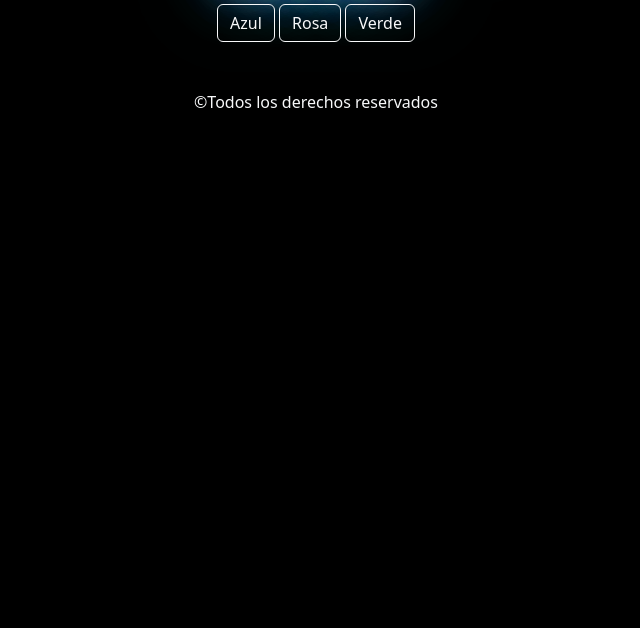
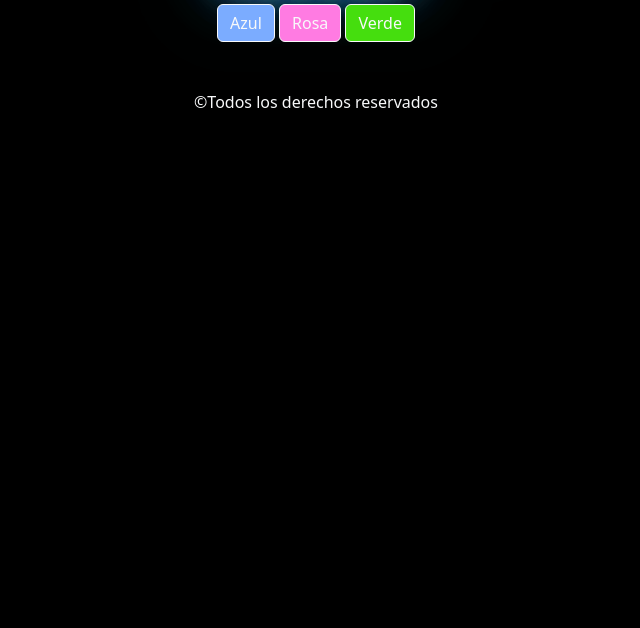
Before and after one commit to JuanMeni/Reloj, a plain HTML site: page index.html in a window 1280 px wide. Shown: the part 172-800 px from the top of the page, without its empty margins (324-964 px from the left). Drawn offline with nearby package versions, Linux system fonts and the light colour scheme.

Commit message:
agregado de los colores de los botones

```diff
--- a/css/style.css
+++ b/css/style.css
@@ -24,6 +24,9 @@ body{
     0 0 90px #7bacff,
     0 0 100px #7bacff
 }
+.botonAzul{
+    background-color: #7bacff;
+}
 .rosa{
     color: white;
     text-shadow: 0 0 5px #ff7be2,
@@ -39,6 +42,9 @@ body{
     0 0 80px #ff7be2,
     0 0 90px #ff7be2,
     0 0 100px #ff7be2
+}
+.botonRosa{
+    background-color:  #ff7be2;
 }
 
 .verde{
@@ -57,3 +63,6 @@ body{
     0 0 90px rgb(69, 222, 14),
     0 0 100px rgb(69, 222, 14)
 }
+.botonVerde{
+    background-color: rgb(69, 222, 14);
+}
--- a/index.html
+++ b/index.html
@@ -26,9 +26,9 @@
             <p id="hora">00:00:00</p>
         </section>
         <section>
-            <button class="btn btn-outline-light">Azul</button>
-            <button class="btn btn-outline-light">Rosa</button>
-            <button class="btn btn-outline-light">Verde</button>
+            <button class="btn btn-outline-light botonAzul">Azul</button>
+            <button class="btn btn-outline-light botonRosa">Rosa</button>
+            <button class="btn btn-outline-light botonVerde">Verde</button>
         </section>
     </main>
     <footer class="text-center text-light">
```
